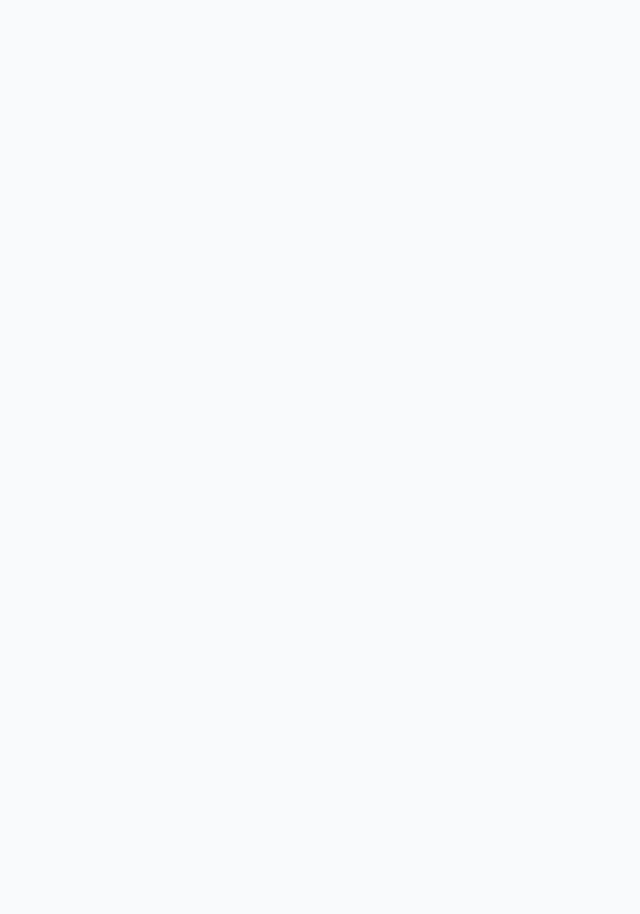
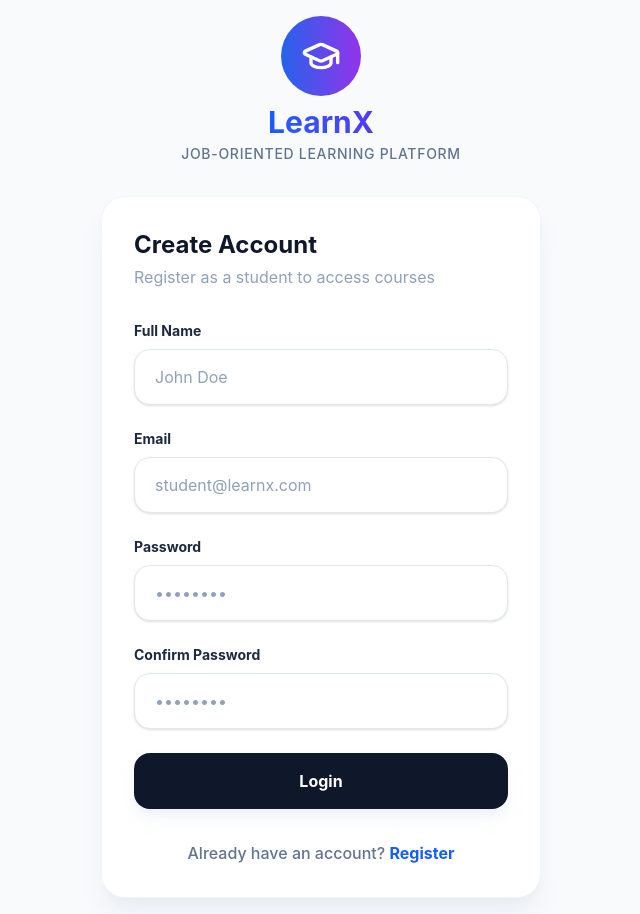
Before and after one commit to vyas60594/LearnX, a React app in the folder frontend/: page /register in a window 1280 px wide. Before the commit this address had no page. Shown: the whole page, without its empty margins (319-959 px from the left). Before the commit the page ends 800 px from the top, so only its background shows below. Built offline with nearby package versions, Linux system fonts and the light colour scheme; the HTML template or start-up script is replaced by a standard one.

Commit message:
add Register page and update routing in App component

```diff
--- a/frontend/src/App.jsx
+++ b/frontend/src/App.jsx
@@ -1,13 +1,15 @@
-import React from 'react';
-import { Routes, Route } from 'react-router';
+import { Route, Routes } from 'react-router';
 import Home from './pages/Home';
 import Login from './pages/Login';
+import Register from './pages/Register';
 
 function App() {
     return (
         <Routes>
             <Route path="/" element={<Home />} />
             <Route path="/login" element={<Login />} />
+            <Route path="/register" element={<Register />} />
+
         </Routes>
     );
 }
--- /dev/null
+++ b/frontend/src/pages/Register.jsx
@@ -0,0 +1,97 @@
+import { useState } from 'react';
+import { Link } from 'react-router';
+import logo from '../assets/learnx_logo.svg';
+
+const Register = () => {
+    const [fullname, setfullname] = useState('')
+    const [email, setEmail] = useState('');
+    const [password, setPassword] = useState('');
+
+    return (
+        <div className="min-h-screen bg-slate-50 flex flex-col items-center justify-center p-4">
+            {/* Logo Section */}
+            <div className="mb-8 flex flex-col items-center">
+                <div className="flex items-center justify-center transition-transform duration-300 hover:scale-110">
+                    <img
+                        src={logo}
+                        alt="LearnX Logo"
+                        className="w-20 h-20 object-contain"
+                    />
+                </div>
+                <h1 className="mt-2 text-3xl font-bold bg-gradient-to-r from-blue-600 to-indigo-600 bg-clip-text text-transparent">
+                    LearnX
+                </h1>
+                <p className="text-slate-500 text-sm mt-1 uppercase tracking-wider font-medium">Job-Oriented Learning Platform</p>
+            </div>
+
+            {/* Login Card */}
+            <div className="w-full max-w-[440px] bg-white rounded-3xl shadow-xl shadow-slate-200/60 p-8 border border-slate-100">
+                <div className="mb-8">
+                    <h2 className="text-2xl font-bold text-slate-900">Create Account</h2>
+                    <p className="text-slate-400 mt-1">Register as a student to access courses</p>
+                </div>
+
+                {/* Form */}
+                <div className="space-y-6">
+                    <div>
+                        <label className="block text-sm font-bold text-slate-800 mb-2">Full Name</label>
+                        <input type="text"
+                        value={fullname}
+                        onChange={(e) => setfullname(e.target.value)}
+                        placeholder="John Doe"
+                        className="w-full h-14 px-5 rounded-2xl bg-white border border-slate-200 text-slate-900 placeholder:text-slate-400 focus:outline-none focus:ring-2 focus:ring-blue-600/10 focus:border-blue-600 transition-all duration-300 shadow-sm"
+
+                        />
+                    </div>
+                    <div>
+                        <label className="block text-sm font-bold text-slate-800 mb-2">Email</label>
+                        <input
+                            type="email"
+                            value={email}
+                            onChange={(e) => setEmail(e.target.value)}
+                            placeholder="student@learnx.com"
+                            className="w-full h-14 px-5 rounded-2xl bg-white border border-slate-200 text-slate-900 placeholder:text-slate-400 focus:outline-none focus:ring-2 focus:ring-blue-600/10 focus:border-blue-600 transition-all duration-300 shadow-sm"
+                        />
+                    </div>
+
+                    <div>
+                        <label className="block text-sm font-bold text-slate-800 mb-2">Password</label>
+                        <input
+                            type="password"
+                            value={password}
+                            onChange={(e) => setPassword(e.target.value)}
+                            placeholder="••••••••"
+                            className="w-full h-14 px-5 rounded-2xl bg-white border border-slate-200 text-slate-900 placeholder:text-slate-400 focus:outline-none focus:ring-2 focus:ring-blue-600/10 focus:border-blue-600 transition-all duration-300 shadow-sm"
+                        />
+                    </div>
+                    <div>
+                        <label className="block text-sm font-bold text-slate-800 mb-2">Confirm Password</label>
+                        <input
+                            type="password"
+                            value={password}
+                            onChange={(e) => setPassword(e.target.value)}
+                            placeholder="••••••••"
+                            className="w-full h-14 px-5 rounded-2xl bg-white border border-slate-200 text-slate-900 placeholder:text-slate-400 focus:outline-none focus:ring-2 focus:ring-blue-600/10 focus:border-blue-600 transition-all duration-300 shadow-sm"
+                        />
+                    </div>
+
+                    <button className="w-full h-14 bg-[#0f172a] hover:bg-[#1e293b] text-white rounded-2xl font-bold text-base transition-all duration-300 shadow-lg shadow-slate-200/50 transform active:scale-[0.98]">
+                        Login
+                    </button>
+                </div>
+
+                {/* Footer */}
+                <div className="mt-8 text-center">
+                    <p className="text-slate-500 font-medium">
+                        Already have an account?{' '}
+                        <Link to="/login" className="text-blue-600 hover:text-blue-700 font-bold transition-colors">
+                            Register
+                        </Link>
+                    </p>
+                </div>
+            </div>
+        </div>
+    );
+};
+
+export default Register;
```
